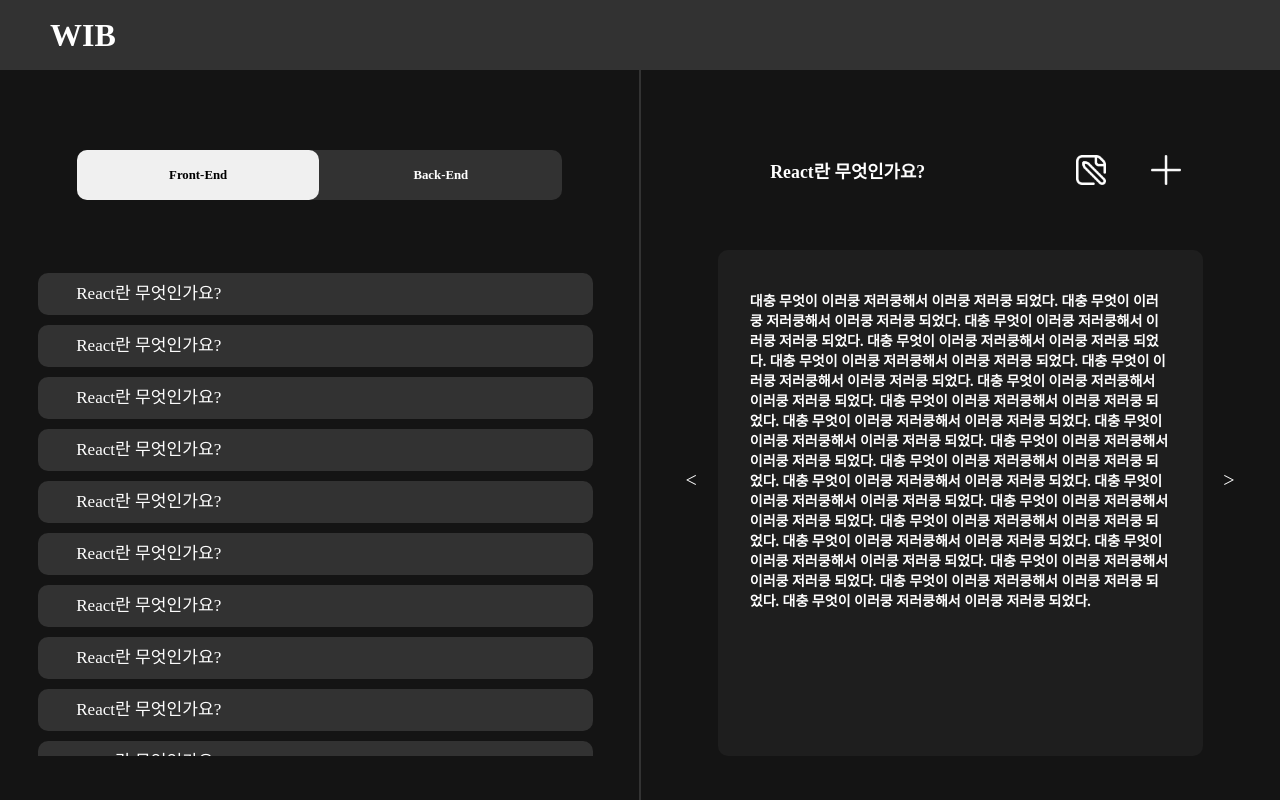
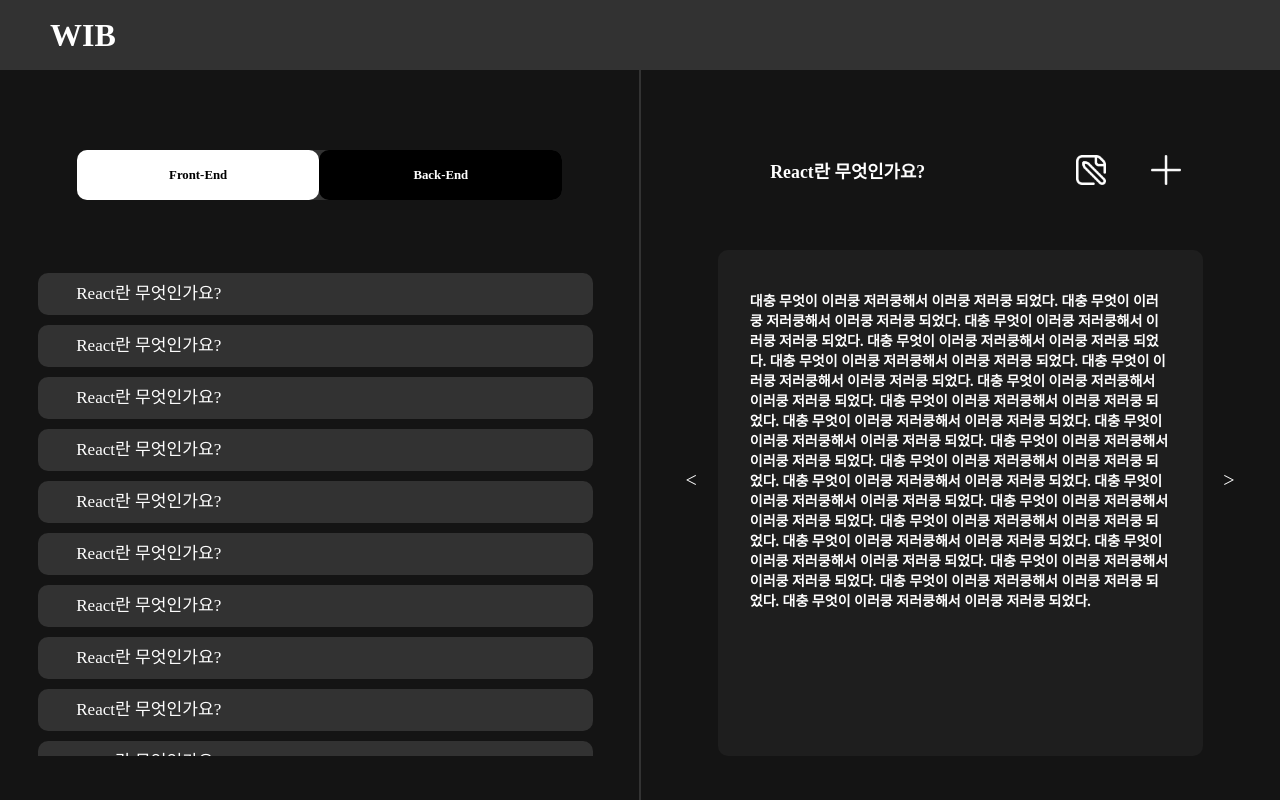
Before and after one commit to Team-WIB/WIB_front, a Next.js app: page / in a window 1280 px wide. Built offline with nearby package versions, Linux system fonts and the light colour scheme.

Commit message:
Fix: Filter

```diff
--- a/components/Main/Left/Filter/Filter.tsx
+++ b/components/Main/Left/Filter/Filter.tsx
@@ -1,15 +1,32 @@
 /** @jsxImportSource @emotion/react */
-import * as S from "./style"
-
+import * as S from "./style";
 import React, { useState } from "react";
 
 export default function Filter() {
+  const [chooseMajor, setChooseMajor] = useState("front");
+
   return (
-    <div css={S.Positioner}>
-      <div css={S.MojorFilter}>
-        <div css={S.ClickedFilter}>Front-End</div>
-        <div>Back-End</div>
-      </div>
-    </div>
-  )
+    <>
+      <S.Positioner>
+        <S.MajorFilter>
+          <S.ClickedFilter
+            major={chooseMajor === "front" ? "white" : "black"}
+            onClick={() => {
+              setChooseMajor("front");
+            }}
+          >
+            Front-End
+          </S.ClickedFilter>
+          <S.ClickedFilter
+            major={chooseMajor === "back" ? "white" : "black"}
+            onClick={() => {
+              setChooseMajor("back");
+            }}
+          >
+            Back-End
+          </S.ClickedFilter>
+        </S.MajorFilter>
+      </S.Positioner>
+    </>
+  );
 }
--- a/components/Main/Left/Filter/style.ts
+++ b/components/Main/Left/Filter/style.ts
@@ -1,13 +1,13 @@
-import { css } from "@emotion/react";
+import styled from "@emotion/styled";
 
-export const Positioner = css`
+export const Positioner = styled.div`
     width: calc(100% - 8vw);
     height: calc(20% - 10vh);
     margin: 5vh 4vw 5vh 4vw;
     border-radius: 5px;
 `
 
-export const MojorFilter = css`
+export const MajorFilter = styled.div`
     width: 100%;
     height: 100%;
     border-radius: 10px;
@@ -29,7 +29,9 @@
     }
 `
 
-export const ClickedFilter = css`
-    color: black;
-    background-color: rgb(240, 240, 240);
+export const ClickedFilter = styled.div<{major: string}>`
+    color: ${(props) => props.major === 'white' ? 'black' : 'white'};
+    background-color: ${(props) => props.major};
+    transition-duration: 0.2s;
+    cursor: pointer;
 `
```
